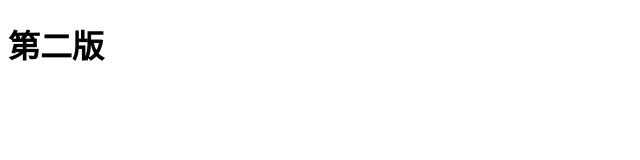
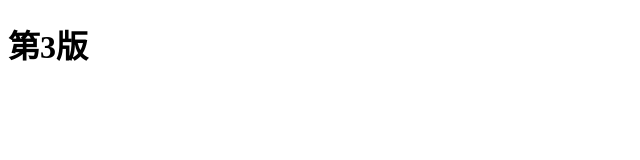
Before and after one commit to m0979618008/gittest02, a plain HTML site: page index.html in a window 1280 px wide. Shown: the whole page, without its empty margins (0-640 px from the left). Drawn offline with Linux system fonts and the light colour scheme.

Commit message:
第三版

```diff
--- a/index.html
+++ b/index.html
@@ -6,6 +6,6 @@
     <title>Document</title>
 </head>
 <body>
-    <h1>第二版</h1>
+    <h1>第3版</h1>
 </body>
 </html>
```
